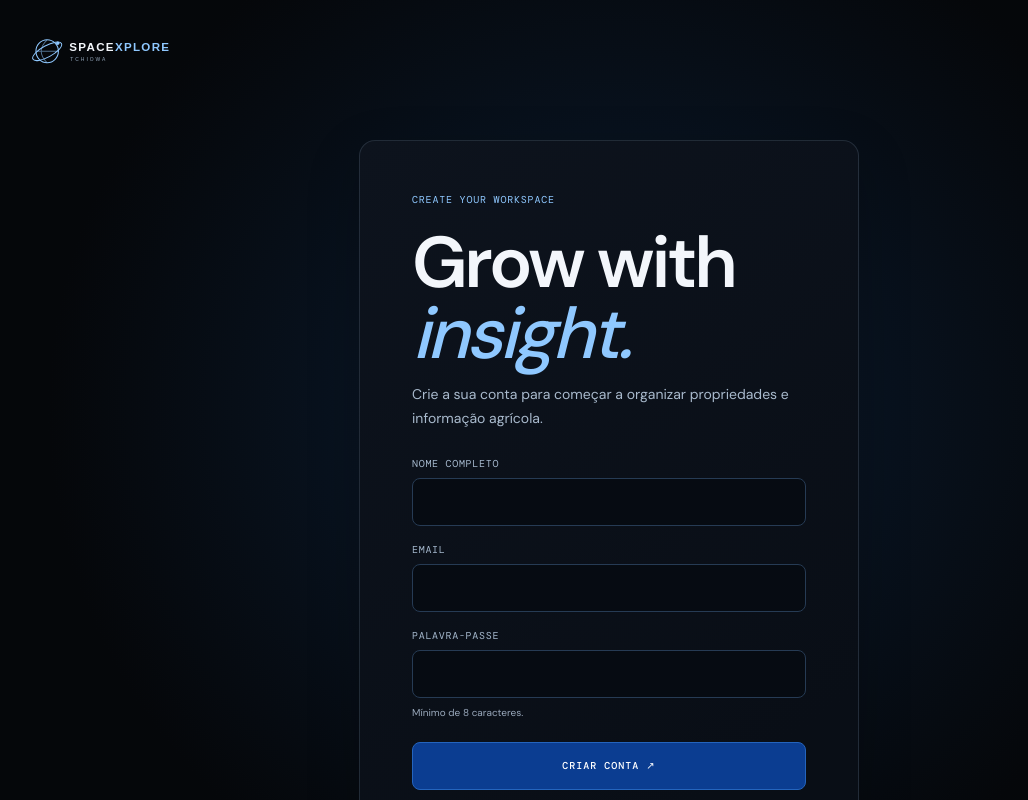
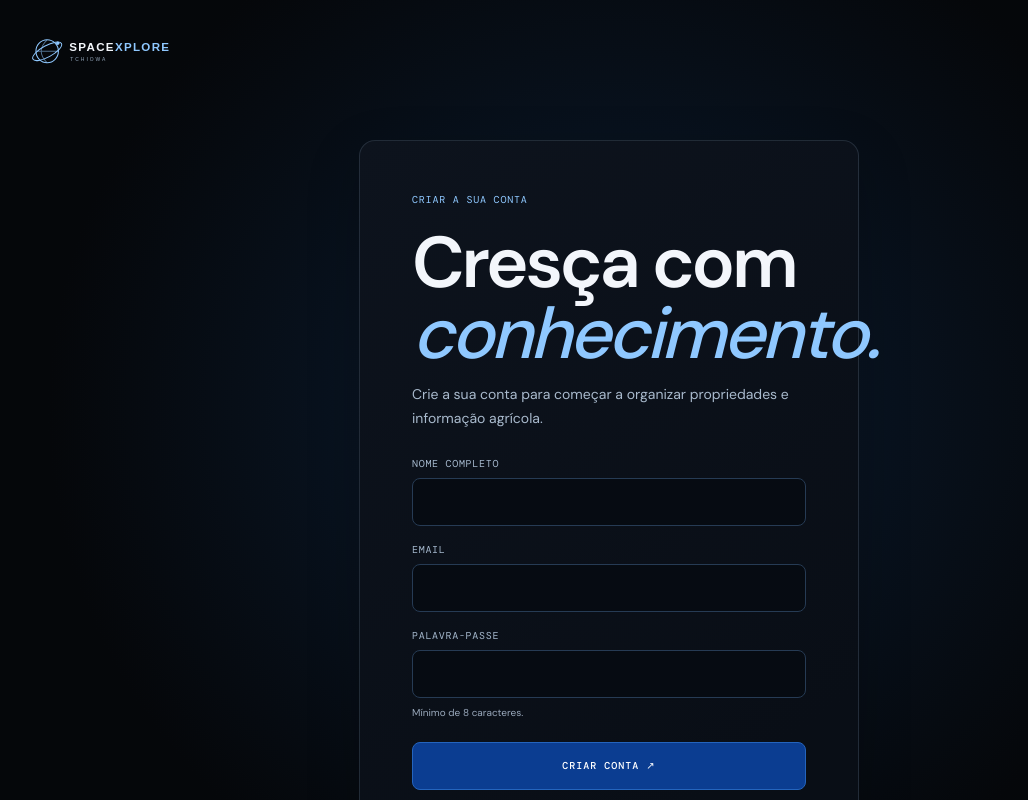
Before and after one commit to josemacaia3337-creator/spacexplore-tchiowa, a Next.js app: page /signup in a window 1280 px wide. Shown: the top 800 px of the page, without its empty margins (31-1059 px from the left). Built offline with nearby package versions, Linux system fonts and the light colour scheme.

Commit message:
Translate signup page heading into Portuguese

```diff
--- a/app/signup/page.tsx
+++ b/app/signup/page.tsx
@@ -4,5 +4,5 @@ import { safeAuthReturnPath } from "@/lib/auth-redirect";
 export default async function SignupPage({searchParams}:{searchParams:Promise<{error?:string;next?:string}>}){
  const {error,next}=await searchParams;
  const returnPath=safeAuthReturnPath(next);
- return <main className="auth-shell"><Link className="auth-brand" href="/"><img src="/spacexplore-brand.svg" alt="SpaceXplore Tchiowa" /></Link><section className="auth-card"><span className="eyebrow">CREATE YOUR WORKSPACE</span><h1>Grow with <em>insight.</em></h1><p className="auth-copy">Crie a sua conta para começar a organizar propriedades e informação agrícola.</p>{error&&<p className="auth-error" role="alert">{error}</p>}<form action={signUp} className="auth-form"><input type="hidden" name="next" value={returnPath}/><label>NOME COMPLETO<input name="name" autoComplete="name" minLength={2} required/></label><label>EMAIL<input name="email" type="email" autoComplete="email" required/></label><label>PALAVRA-PASSE<input name="password" type="password" autoComplete="new-password" minLength={8} required/><small>Mínimo de 8 caracteres.</small></label><button className="primary-button">CRIAR CONTA ↗</button></form><p className="auth-foot">Já tem conta? <Link href={`/login?next=${encodeURIComponent(returnPath)}`}>Iniciar sessão</Link></p><Link className="auth-back" href="/">← Voltar à plataforma pública</Link></section></main>;
+ return <main className="auth-shell"><Link className="auth-brand" href="/"><img src="/spacexplore-brand.svg" alt="SpaceXplore Tchiowa" /></Link><section className="auth-card"><span className="eyebrow">CRIAR A SUA CONTA</span><h1>Cresça com <em>conhecimento.</em></h1><p className="auth-copy">Crie a sua conta para começar a organizar propriedades e informação agrícola.</p>{error&&<p className="auth-error" role="alert">{error}</p>}<form action={signUp} className="auth-form"><input type="hidden" name="next" value={returnPath}/><label>NOME COMPLETO<input name="name" autoComplete="name" minLength={2} required/></label><label>EMAIL<input name="email" type="email" autoComplete="email" required/></label><label>PALAVRA-PASSE<input name="password" type="password" autoComplete="new-password" minLength={8} required/><small>Mínimo de 8 caracteres.</small></label><button className="primary-button">CRIAR CONTA ↗</button></form><p className="auth-foot">Já tem conta? <Link href={`/login?next=${encodeURIComponent(returnPath)}`}>Iniciar sessão</Link></p><Link className="auth-back" href="/">← Voltar à plataforma pública</Link></section></main>;
 }
```
